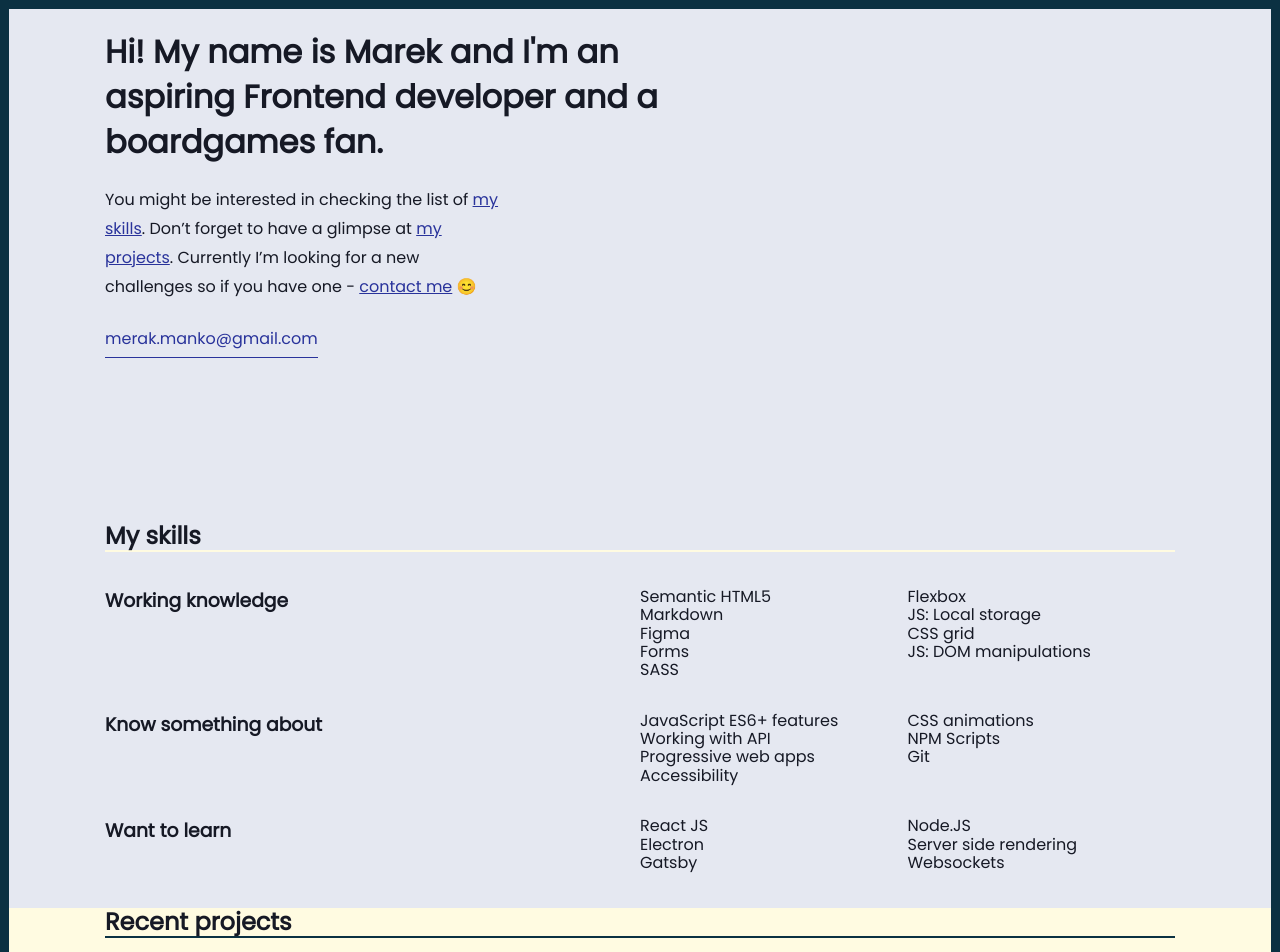
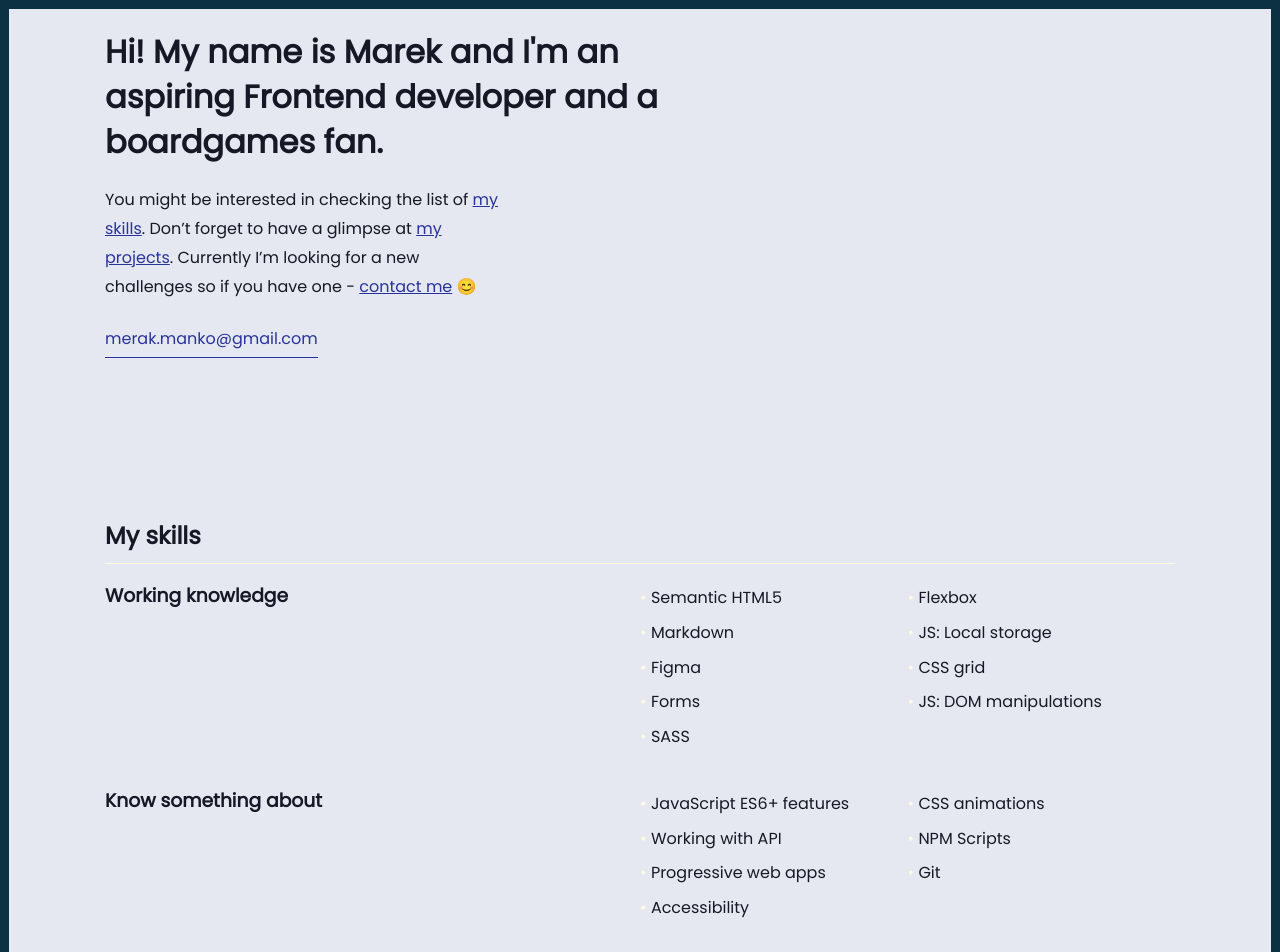
Before and after one commit to mankom/mankom.github.io, a website: page src/content/index.html in a window 1280 px wide. Shown: the top 952 px of the page. Drawn offline with nearby package versions, Linux system fonts and the light colour scheme; files that its build step writes are made by us from their sources; no server answers.

Commit message:
feat: set margins between section

```diff
--- a/src/scss/main.scss
+++ b/src/scss/main.scss
@@ -1,6 +1,5 @@
 @import "_normalize";
 @import "_variables";
-
 
 :root {
   box-sizing: border-box;
@@ -9,104 +8,126 @@
 
 body {
   background: $gray;
-  border: .6em solid $border;
+  border: 0.6em solid $border;
   color: $black;
-  font-family: 'Poppins', sans-serif;
-  //margin: 6em;
+  font-family: "Poppins", sans-serif;
+  max-width: 1440px;
+  margin: 0 auto;
 }
 
-.contact{
+.contact {
+  background: $border;
+  padding: 5em 6em;
+}
+
+.footer {
   background: $border;
 }
-
-.footer{
-  background: $border;
-}
-.me{
+.me {
   line-height: 2.8rem;
   margin-left: 6em;
   margin-right: 6em;
   margin-bottom: 10em;
   width: 50vw;
-  &__email &__link{
-    border-bottom: .1em solid $blue;
+  &__email &__link {
+    border-bottom: 0.1em solid $blue;
     color: $blue;
-    padding-bottom: .4em;
+    padding-bottom: 0.4em;
     text-decoration: none;
-
   }
-  &__link{
+  &__link {
     color: $blue;
     font-style: normal;
   }
-  &__text{
+  &__text {
     font-size: 1rem;
     line-height: 1.8rem;
     width: 63%;
   }
 }
 
-.my-projects{
-  padding-left: 6em;
-  padding-right: 6em;
+.my-projects {
+  //padding-left: 6em;
+  //padding-right: 6em;
   background: $yellow;
-  &__item{
+  padding: 5em 6em;
+  &__item {
     background: $gray;
-    border-radius: .5em;
-    box-shadow: 0.18em 0.18em rgba($color: #000000, $alpha: .6);
+    border-radius: 0.5em;
+    box-shadow: 0.18em 0.18em rgba($color: #000000, $alpha: 0.6);
     display: block;
-    padding: .5em;
+    padding: 0.5em;
   }
-  &__link{
+  &__link {
     color: $black;
     font-style: normal;
     font-weight: bold;
     text-decoration: none;
   }
-  &__list{
+  &__list {
     display: grid;
     grid-template-columns: 1fr 1fr;
-    grid-gap: .5em;
+    grid-gap: 0.5em;
     list-style-type: none;
     margin: 0;
     padding: 0;
   }
-  &__title{
-    border-bottom: .1em solid $border;
+  &__title {
+    border-bottom: 0.07em solid $border;
+    margin: 0;
+    padding-bottom: .53em;
   }
 }
 
-.my-skills{
-
+.my-skills {
+  margin-bottom: 5em;
   padding-left: 6em;
   padding-right: 6em;
-  &__title{
-    border-bottom: .1em solid $yellow;
+  &__title {
+    border-bottom: 0.07em solid $yellow;
+    margin: 0;
+    padding-bottom: 0.53em;
   }
 }
 
-.skill-list{
+.skill-list {
   display: flex;
   flex-flow: row wrap;
   grid-template-columns: 1fr 1fr;
-  &__item{
+  &__item {
     flex: 1 1 auto;
+    //height: 2.22em;
+    line-height: 2em;
+    margin-top: .17em;
     min-width: 11em;
     width: 50%;
+    //vertical-align: middle;
+    &::before{
+      color: $yellow;
+      content: "•   ";//"{&#8226} " ;
+    }
   }
-  &__items{
+  &__items {
     display: flex;
+    flex-direction: row;
+    flex-wrap: wrap;
+    justify-content: space-between;
+    align-items: flex-start;
+    align-content: space-between;
+
     flex: 1 6 auto;
-    grid-template-columns: 1fr 1fr;
+
     list-style: none;
     //margin-left: .4em;
     padding: 0;
     width: 50%;
     //flex-direction: row;
-    flex-wrap: wrap;
+    //flex-wrap: wrap;
   }
-  &__title{
+  &__title {
     flex: 1 1 auto;
+    line-height: 2rem;
+    margin-block-start: 1rem;
     min-width: 12em;
     width: 50%;
   }
```
